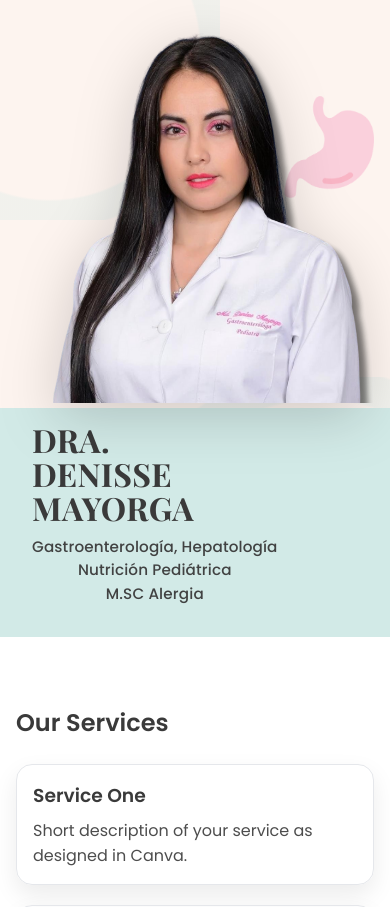
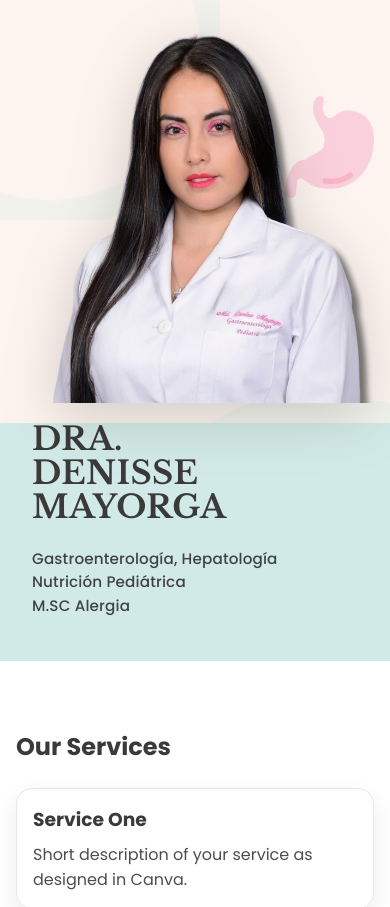
Before and after one commit to Francpool/denisseLandingPage, a React (Vite) app: page / in a window 390 px wide. Shown: the top 907 px of the page. Built offline with nearby package versions, Linux system fonts and the light colour scheme.

Commit message:
fonts added

```diff
--- a/index.html
+++ b/index.html
@@ -3,8 +3,14 @@
   <head>
     <meta charset="UTF-8" />
     <meta name="viewport" content="width=device-width, initial-scale=1.0" />
-    <title>Canva → React Starter</title>
-    <link href="https://fonts.googleapis.com/css2?family=Playfair+Display:wght@600;700&family=Poppins:wght@400;500;600&display=swap" rel="stylesheet">
+    <title>Dra Denisse Mayorga</title>
+    <link rel="preconnect" href="https://fonts.googleapis.com">
+<link rel="preconnect" href="https://fonts.gstatic.com" crossorigin>
+<link href="https://fonts.googleapis.com/css2?family=Libre+Baskerville:ital,wght@0,400;0,700;1,400&display=swap" rel="stylesheet">
+
+<link rel="preconnect" href="https://fonts.googleapis.com">
+<link rel="preconnect" href="https://fonts.gstatic.com" crossorigin>
+<link href="https://fonts.googleapis.com/css2?family=Libre+Baskerville:ital,wght@0,400;0,700;1,400&family=Poppins:ital,wght@0,100;0,200;0,300;0,400;0,500;0,600;0,700;0,800;0,900;1,100;1,200;1,300;1,400;1,500;1,600;1,700;1,800;1,900&display=swap" rel="stylesheet">
 
   </head>
   <body>
--- a/src/components/Hero.jsx
+++ b/src/components/Hero.jsx
@@ -18,11 +18,11 @@ export default function Hero(){
       <div className="container hero__grid">
         {/* TEXTO (columna izquierda) */}
         <div className="hero__text">
-          <h1 className="hero__title">
+          <h1 className="hero__title libre-baskerville-bold">
             DRA.<br/>DENISSE<br/>MAYORGA
           </h1>
 
-         <p className="hero__subtitle">
+         <p className="hero__subtitle poppins-regular">
   Gastroenterología,&nbsp;Hepatología<br/>
   Nutrición&nbsp;Pediátrica<br/>
   M.SC&nbsp;Alergia
--- a/src/styles/hero.css
+++ b/src/styles/hero.css
@@ -3,7 +3,136 @@
    Capas: fondo (-4) < aros (-2) < estómago (-1) < contenido (0)
    ========================= */
 
-.hero{
+.libre-baskerville-regular {
+  font-family: "Libre Baskerville", serif;
+  font-weight: 400;
+  font-style: normal;
+}
+
+.libre-baskerville-bold {
+  font-family: "Libre Baskerville", serif;
+  font-weight: 700;
+  font-style: normal;
+}
+
+.libre-baskerville-regular-italic {
+  font-family: "Libre Baskerville", serif;
+  font-weight: 400;
+  font-style: italic;
+}
+
+
+.poppins-thin {
+  font-family: "Poppins", sans-serif;
+  font-weight: 100;
+  font-style: normal;
+}
+
+.poppins-extralight {
+  font-family: "Poppins", sans-serif;
+  font-weight: 200;
+  font-style: normal;
+}
+
+.poppins-light {
+  font-family: "Poppins", sans-serif;
+  font-weight: 300;
+  font-style: normal;
+}
+
+.poppins-regular {
+  font-family: "Poppins", sans-serif;
+  font-weight: 400;
+  font-style: normal;
+}
+
+.poppins-medium {
+  font-family: "Poppins", sans-serif;
+  font-weight: 500;
+  font-style: normal;
+}
+
+.poppins-semibold {
+  font-family: "Poppins", sans-serif;
+  font-weight: 600;
+  font-style: normal;
+}
+
+.poppins-bold {
+  font-family: "Poppins", sans-serif;
+  font-weight: 700;
+  font-style: normal;
+}
+
+.poppins-extrabold {
+  font-family: "Poppins", sans-serif;
+  font-weight: 800;
+  font-style: normal;
+}
+
+.poppins-black {
+  font-family: "Poppins", sans-serif;
+  font-weight: 900;
+  font-style: normal;
+}
+
+.poppins-thin-italic {
+  font-family: "Poppins", sans-serif;
+  font-weight: 100;
+  font-style: italic;
+}
+
+.poppins-extralight-italic {
+  font-family: "Poppins", sans-serif;
+  font-weight: 200;
+  font-style: italic;
+}
+
+.poppins-light-italic {
+  font-family: "Poppins", sans-serif;
+  font-weight: 300;
+  font-style: italic;
+}
+
+.poppins-regular-italic {
+  font-family: "Poppins", sans-serif;
+  font-weight: 400;
+  font-style: italic;
+}
+
+.poppins-medium-italic {
+  font-family: "Poppins", sans-serif;
+  font-weight: 500;
+  font-style: italic;
+}
+
+.poppins-semibold-italic {
+  font-family: "Poppins", sans-serif;
+  font-weight: 600;
+  font-style: italic;
+}
+
+.poppins-bold-italic {
+  font-family: "Poppins", sans-serif;
+  font-weight: 700;
+  font-style: italic;
+}
+
+.poppins-extrabold-italic {
+  font-family: "Poppins", sans-serif;
+  font-weight: 800;
+  font-style: italic;
+}
+
+.poppins-black-italic {
+  font-family: "Poppins", sans-serif;
+  font-weight: 900;
+  font-style: italic;
+}
+
+
+
+   .hero{
   position: relative;
   isolation: isolate;
   overflow: clip;
@@ -102,7 +231,7 @@
   gap: clamp(.6rem, 1.2vw, 1rem);
 }
 .hero__title{
-  font-family: var(--font-serif, "Playfair Display", serif);
+
   color: var(--color-text, #3a3a3a);
   text-transform: uppercase;
   font-weight: 700;
@@ -113,7 +242,7 @@
   font-size: clamp(2.4rem, 3.4vw, 3.6rem);
 }
 .hero__subtitle{
-  font-family: var(--font-sans, "Poppins", system-ui, sans-serif);
+
   color: var(--color-text, #3a3a3a);
   opacity: .95;
   font-weight: 500;
@@ -129,8 +258,6 @@
   word-break: keep-all;
   overflow-wrap: normal;
 }
-
-
 
 /* ===== Responsive ===== */
 @media (max-width: 900px){
@@ -151,3 +278,61 @@
   .hero__title{ font-size: 60px; }
   .hero__subtitle{ font-size: 18px; }
 }
+
+/* === Colocar el TÍTULO en el centro vertical de la franja crema
+       y al 25% horizontal desde la izquierda ==================== */
+
+/* “perillas” para mover rápido si quieres ajustar luego */
+:root{
+  --title-x: 25%;                        /* 25% = cuarto izquierdo */
+  --title-y: calc(var(--hero-cut) / 2);  /* mitad de la franja crema */
+}
+
+.hero__title{
+  position: absolute;             /* se sale del flujo para colocar exacto */
+  left: var(--title-x);
+  top: var(--title-y);
+  transform: translate(-50%, -50%);  /* centra el bloque en ese punto */
+  margin: 0;                         /* sin márgenes extra */
+  max-width: 12ch;                   /* mantiene 3 líneas */
+  z-index: 0;                        /* sobre el fondo */
+}
+
+/* En mobile vuelve al flujo normal para que sea legible */
+@media (max-width: 900px){
+  .hero__title{
+    position: static;
+    transform: none;
+    margin: 0 0 .75rem;
+    max-width: 14ch;
+  }
+}
+
+/* === Colocar el PÁRRAFO en el centro vertical de la franja turquesa
+       y al 25% horizontal desde la izquierda ==================== */
+
+:root{
+  --subtitle-x: 25%;
+  --subtitle-y: calc((var(--hero-cut) + 100%) / 2); /* centro de la menta */
+}
+
+.hero__subtitle{
+  position: absolute;
+  left: var(--subtitle-x);
+  top: var(--subtitle-y);
+  transform: translate(-50%, -50%);
+  margin: 0;
+  max-width: 34ch;
+  text-align: center;  /* centrado visual */
+  z-index: 0;
+}
+
+@media (max-width: 900px){
+  .hero__subtitle{
+    position: static;
+    transform: none;
+    max-width: 28ch;
+    text-align: left;   /* o center si prefieres en móvil */
+    margin: 0 0 .75rem 0;
+  }
+}
```
